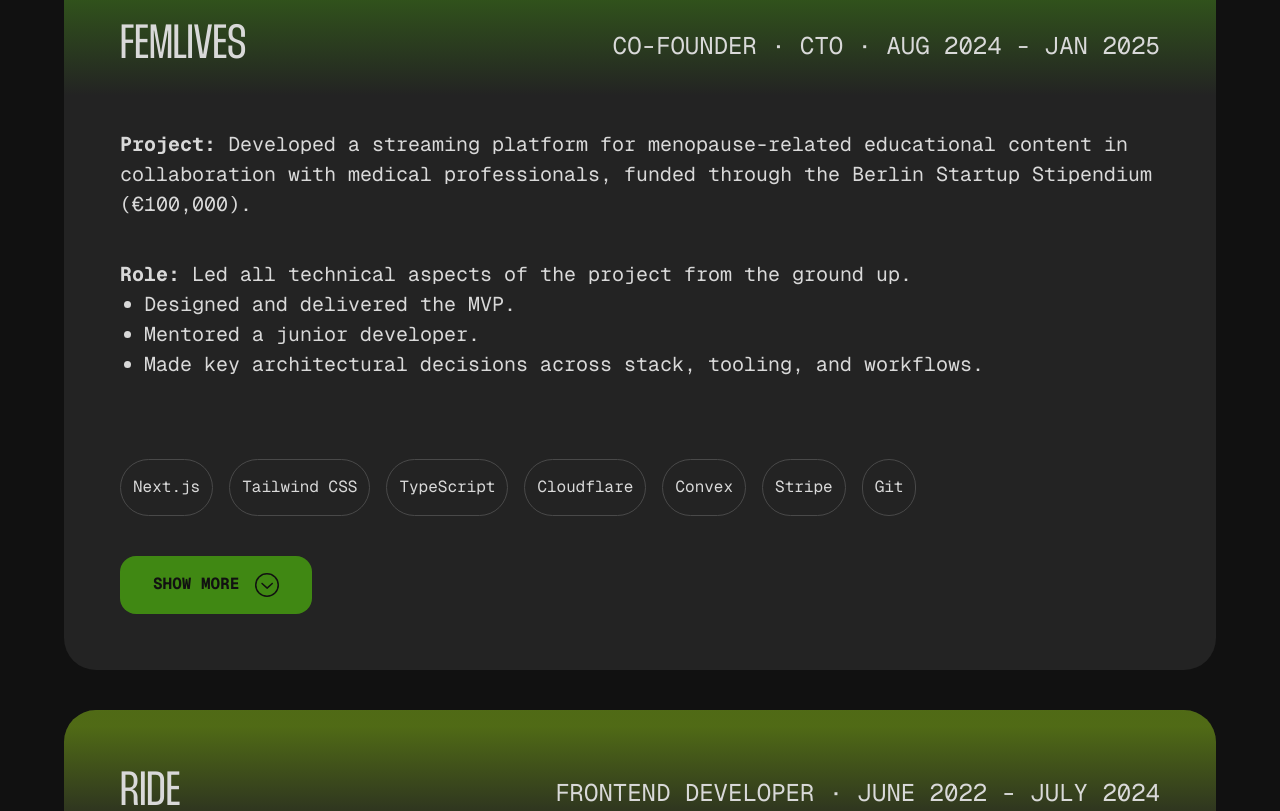
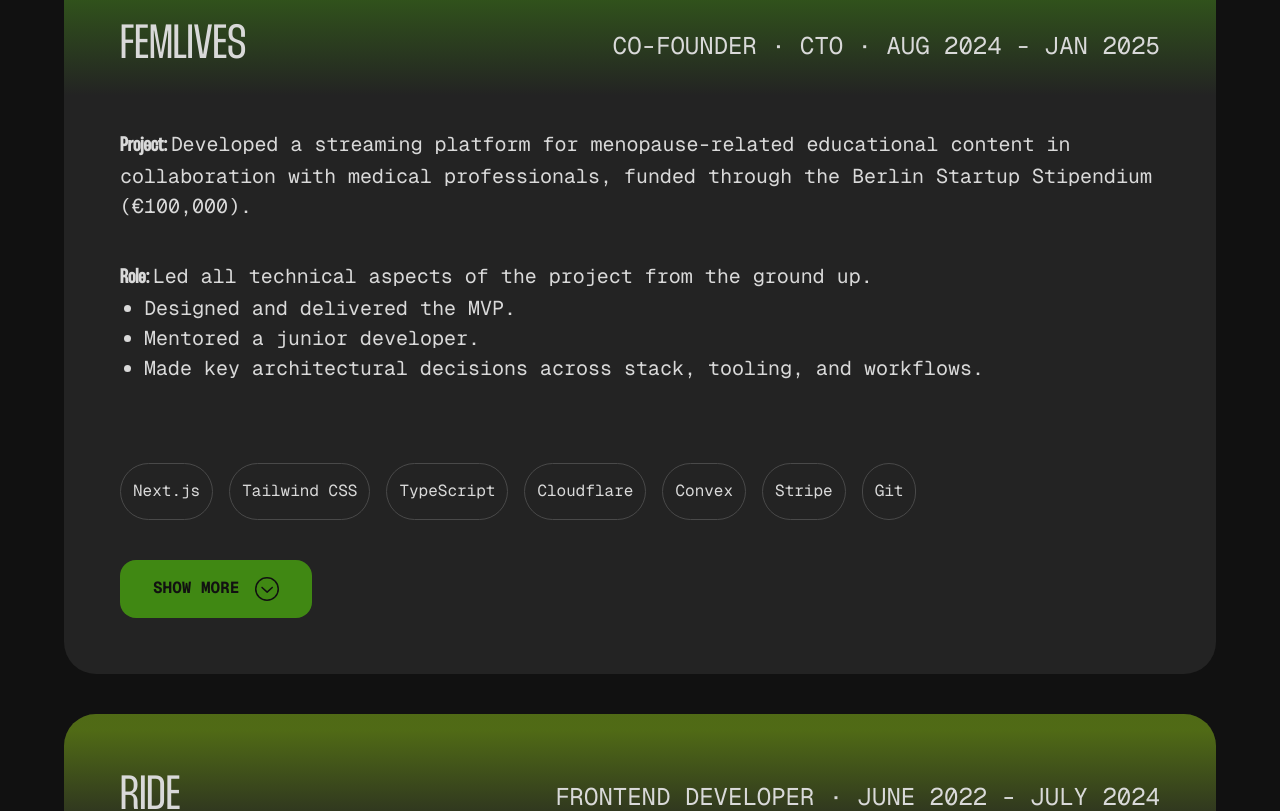
Before and after one commit to SimonSchoetz/simon-schoetz-website-2025, a Next.js app: page / in a window 1280 px wide. Shown: the part 1780-2591 px from the top of the page. Built offline with nearby package versions, Linux system fonts and the light colour scheme.

Commit message:
adjust headings

```diff
--- a/components/ExpandableCardItem.tsx
+++ b/components/ExpandableCardItem.tsx
@@ -16,7 +16,7 @@ export const ExpandableCardItem: FCProps<PropsWithChildren<Props>> = ({
   return (
     <div {...props}>
       <div>
-        <H4 text={title} className='inline' />
+        <H4 text={title} className='inline font-bold font-mono' />
 
         {subTitle && <span>{subTitle}</span>}
       </div>
--- a/components/Headings.tsx
+++ b/components/Headings.tsx
@@ -50,7 +50,7 @@ export const H3: FCProps<HtmlProps<'h3'> & Props> = ({
 
 export const H4: FCProps<HtmlProps<'h4'> & Props> = ({ text, ...props }) => {
   return (
-    <h4 {...props} className={`font-bold inline ${props.className}`}>
+    <h4 {...props} className={`${props.className} ${font}`}>
       {text}
     </h4>
   );
```
